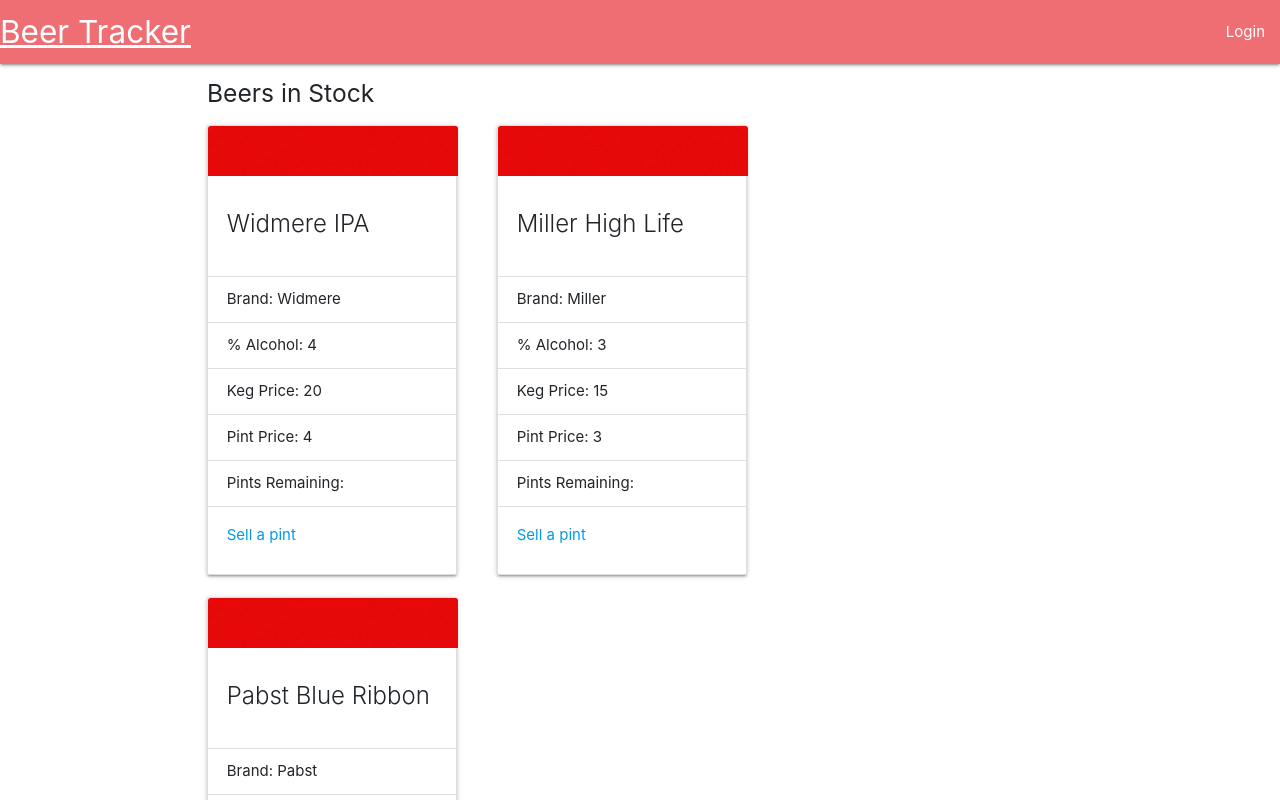
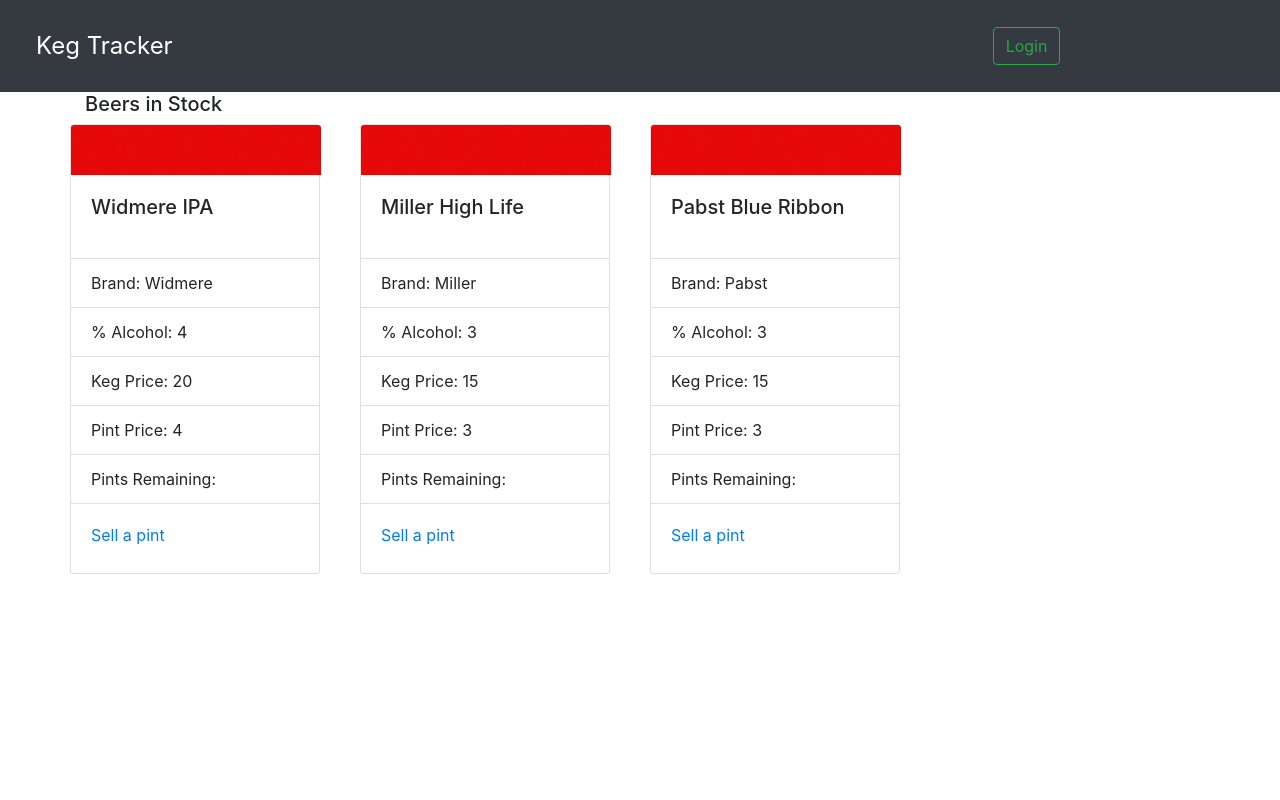
Before and after one commit to carrieschmid/BeerTracker, a React app: page /#/addKeg in a window 1280 px wide. Shown: the top 800 px of the page. Built offline with nearby package versions, Linux system fonts and the light colour scheme.

Commit message:
Edit Header.

```diff
--- a/src/components/AddKeg.jsx
+++ b/src/components/AddKeg.jsx
@@ -0,0 +1,5 @@
+import React from 'react';
+import PropTypes from 'prop-types';
+
+
+<button type="button" class="btn btn-primary">Primary</button>
--- a/src/components/Header.jsx
+++ b/src/components/Header.jsx
@@ -2,15 +2,30 @@ import React from 'react';
 import { Link } from 'react-router-dom';
 
 function Header() {
- return (
-  <nav>
-   <div className="nav-content">
-    <a href="#" className="brand-logo">Beer Tracker</a>
-    <ul id="nav-mobile" className="right hide-on-med-and-down">
-     <li><Link to="/">Login</Link></li>
-    </ul>
-   </div>
-  </nav>
+    var navStyle = {
+      padding:'20px',
+      marginRight: '800px',
+      color:'white',
+      fontSize: 24
+
+    }
+    return (
+        <div  >
+            <nav className= "navbar navbar-expand-lg navbar-light bg-dark">
+  <a class="nav-link active" href="#" style={navStyle}>Keg Tracker</a>
+
+  <button className="btn btn-outline-success my-2 my-sm-0" type="submit">Login</button>
+
+</nav>
+</div>
+
+    //  <div style={navStyle}>
+    //      <nav >
+    //          <a class="navbar-brand" style={navStyle}>Navbar</a>
+    //          <button class="btn btn-outline-success my-2 my-sm-0" type="submit">Login</button>
+    //     </nav>
+    // </div>
+
  );
 }
 
```
Also changed, not shown: template.ejs, 1 other file (tests, documents, lock files or other folders).
